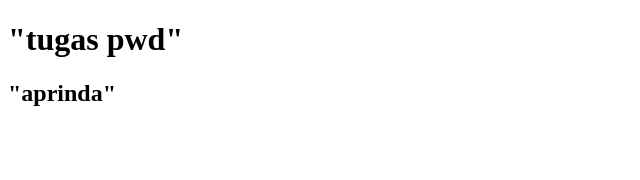
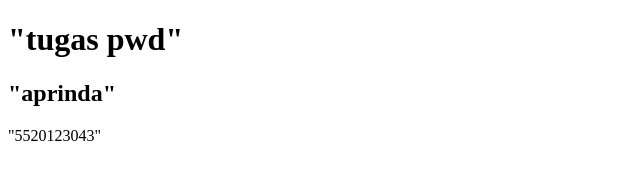
Before and after one commit to aprinda394/pwd4_aprinda, a plain HTML site: page index.html in a window 1280 px wide. Shown: the whole page, without its empty margins (0-640 px from the left). Drawn offline with Linux system fonts and the light colour scheme.

Commit message:
menambahkan NPM

```diff
--- a/index.html
+++ b/index.html
@@ -8,5 +8,6 @@
 <body>
     <h1>"tugas pwd"</h1>
     <h2>"aprinda"</h2>
+    <p>"5520123043"</p>
 </body>
 </html>
```
